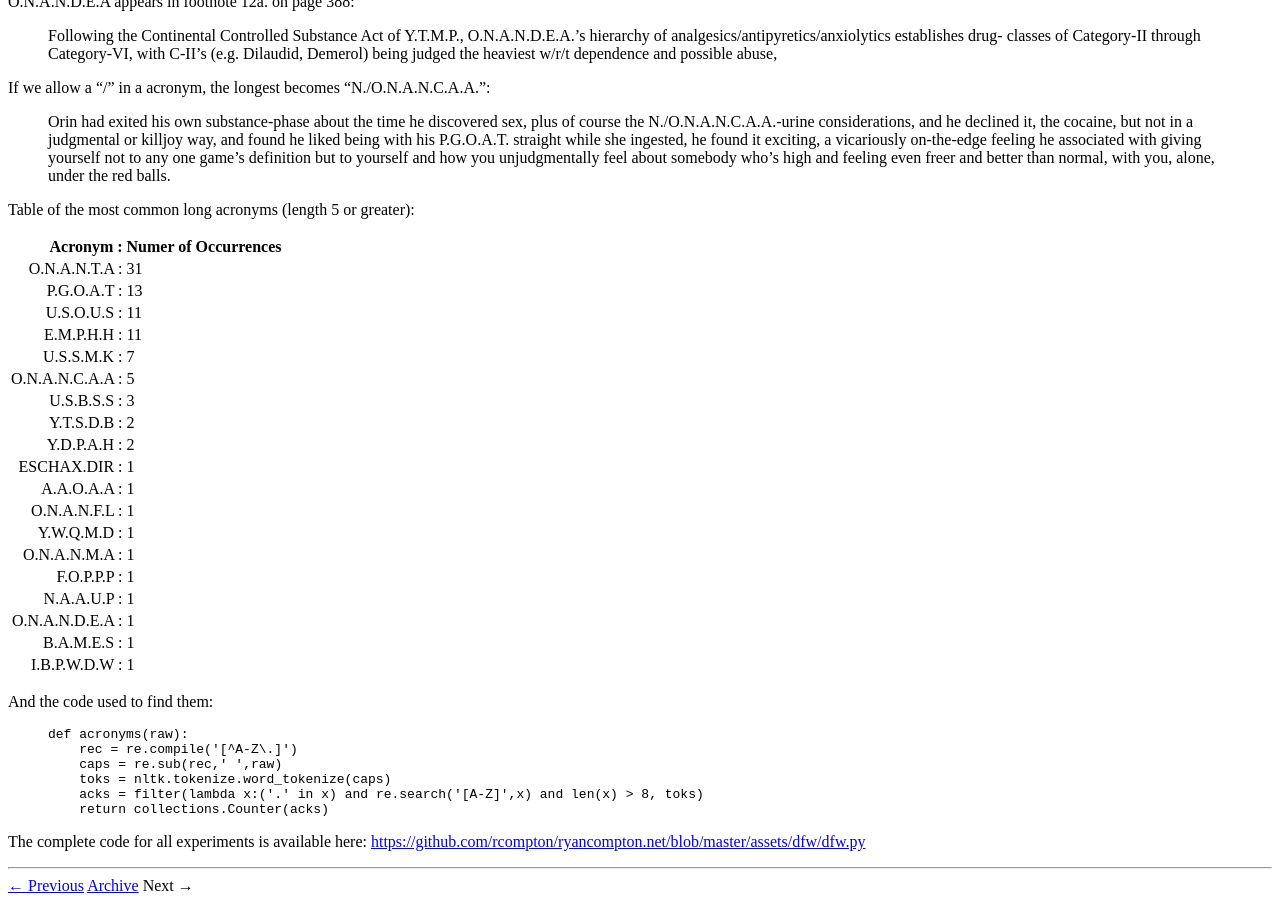
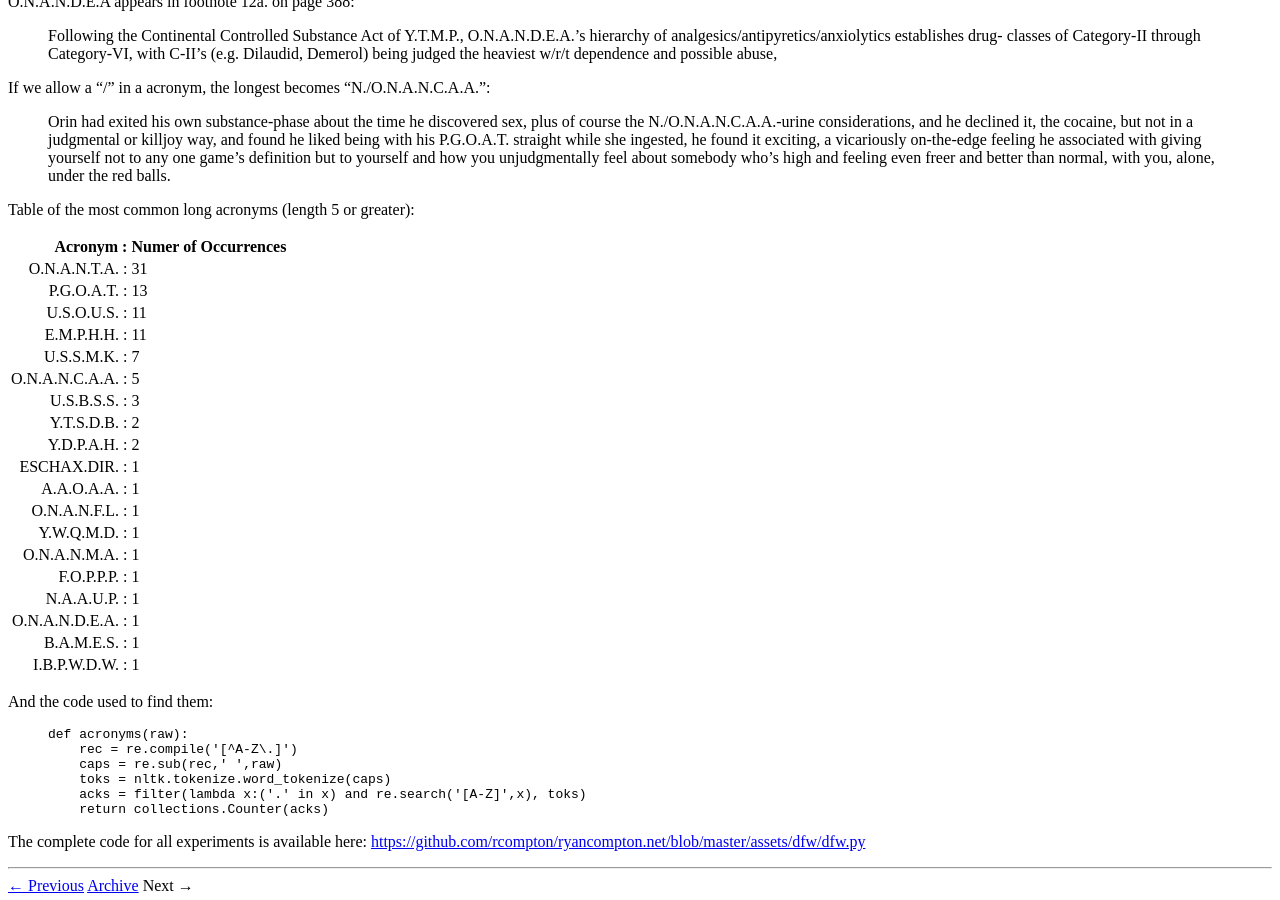
Before and after one commit to rcompton/ryancompton.net, a Jekyll site: the page built from _posts/2014-06-06-statistical-features-of-infinite-jest.md, in a window 1280 px wide and 900 px high, scrolled down 2954 px. Built offline with Jekyll 4.4.1, drawn with Linux system fonts in a browser that asks for light colours; nearby versions of some CDN libraries; comment, search, counter and statistics services are not loaded.

Commit message:
dfw page spellchecked

```diff
--- a/_posts/2014-06-06-statistical-features-of-infinite-jest.md
+++ b/_posts/2014-06-06-statistical-features-of-infinite-jest.md
@@ -172,25 +172,25 @@
 
 | Acronym :| Numer of Occurrences |
 |-:|:-|
-| O.N.A.N.T.A :| 31
-| P.G.O.A.T :| 13
-| U.S.O.U.S :| 11
-| E.M.P.H.H :| 11
-| U.S.S.M.K :| 7
-| O.N.A.N.C.A.A :| 5
-| U.S.B.S.S :| 3
-| Y.T.S.D.B :| 2
-| Y.D.P.A.H :| 2
-| ESCHAX.DIR :| 1
-| A.A.O.A.A :| 1
-| O.N.A.N.F.L :| 1
-| Y.W.Q.M.D :| 1
-| O.N.A.N.M.A :| 1
-| F.O.P.P.P :| 1
-| N.A.A.U.P :| 1
-| O.N.A.N.D.E.A :| 1
-| B.A.M.E.S :| 1
-| I.B.P.W.D.W :| 1
+| O.N.A.N.T.A. :| 31
+| P.G.O.A.T. :| 13
+| U.S.O.U.S. :| 11
+| E.M.P.H.H. :| 11
+| U.S.S.M.K. :| 7
+| O.N.A.N.C.A.A. :| 5
+| U.S.B.S.S. :| 3
+| Y.T.S.D.B. :| 2
+| Y.D.P.A.H. :| 2
+| ESCHAX.DIR. :| 1
+| A.A.O.A.A. :| 1
+| O.N.A.N.F.L. :| 1
+| Y.W.Q.M.D. :| 1
+| O.N.A.N.M.A. :| 1
+| F.O.P.P.P. :| 1
+| N.A.A.U.P. :| 1
+| O.N.A.N.D.E.A. :| 1
+| B.A.M.E.S. :| 1
+| I.B.P.W.D.W. :| 1
 
 And the code used to find them:
 {% highlight python %}
@@ -198,7 +198,7 @@
     rec = re.compile('[^A-Z\.]')
     caps = re.sub(rec,' ',raw)
     toks = nltk.tokenize.word_tokenize(caps)
-    acks = filter(lambda x:('.' in x) and re.search('[A-Z]',x) and len(x) > 8, toks)
+    acks = filter(lambda x:('.' in x) and re.search('[A-Z]',x), toks)
     return collections.Counter(acks)
 {% endhighlight %}
 
```
